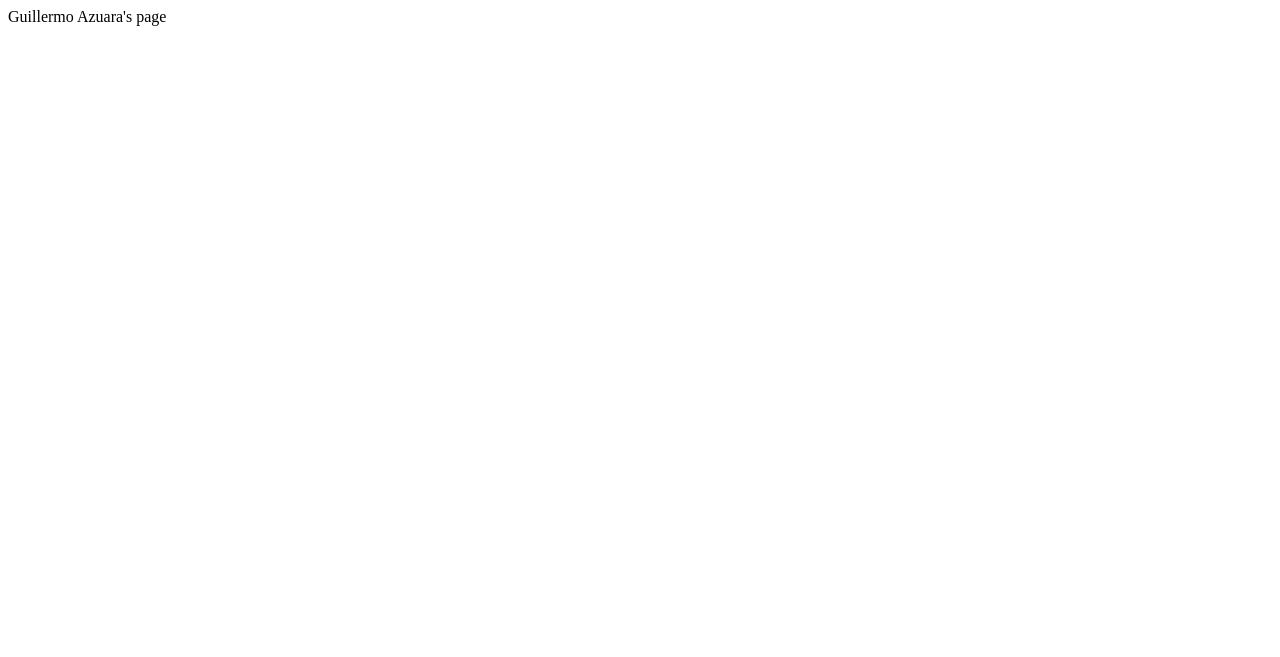
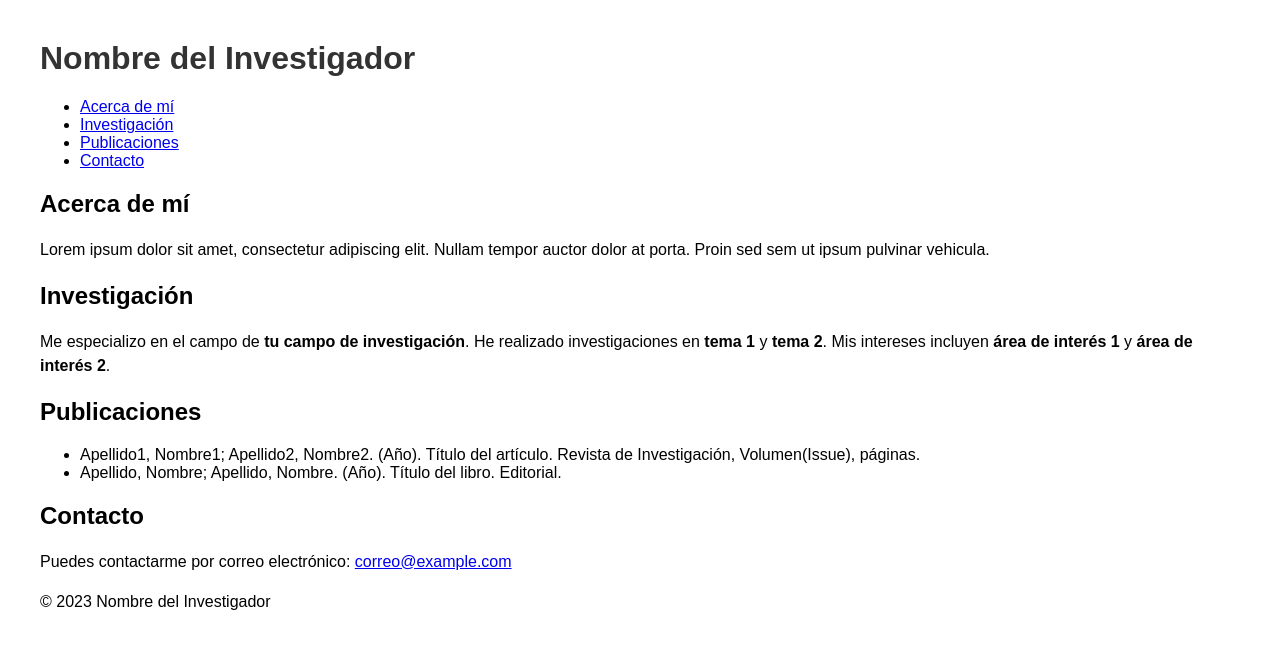
Before and after one commit to gazuara/gazuara.github.io, a plain HTML site: page index.html in a window 1280 px wide. Drawn offline with Linux system fonts and the light colour scheme.

Commit message:
Update index.html from chatgpt

```diff
--- a/index.html
+++ b/index.html
@@ -1 +1,60 @@
-Guillermo Azuara's page
+<!DOCTYPE html>
+<html>
+<head>
+    <meta charset="UTF-8">
+    <title>Nombre del Investigador</title>
+    <style>
+        body {
+            font-family: Arial, sans-serif;
+            margin: 40px;
+        }
+        h1 {
+            color: #333;
+        }
+        p {
+            line-height: 1.5;
+        }
+    </style>
+</head>
+<body>
+    <header>
+        <h1>Nombre del Investigador</h1>
+    </header>
+
+    <nav>
+        <ul>
+            <li><a href="#about">Acerca de mí</a></li>
+            <li><a href="#research">Investigación</a></li>
+            <li><a href="#publications">Publicaciones</a></li>
+            <li><a href="#contact">Contacto</a></li>
+        </ul>
+    </nav>
+
+    <section id="about">
+        <h2>Acerca de mí</h2>
+        <p>Lorem ipsum dolor sit amet, consectetur adipiscing elit. Nullam tempor auctor dolor at porta. Proin sed sem ut ipsum pulvinar vehicula.</p>
+    </section>
+
+    <section id="research">
+        <h2>Investigación</h2>
+        <p>Me especializo en el campo de <strong>tu campo de investigación</strong>. He realizado investigaciones en <strong>tema 1</strong> y <strong>tema 2</strong>. Mis intereses incluyen <strong>área de interés 1</strong> y <strong>área de interés 2</strong>.</p>
+    </section>
+
+    <section id="publications">
+        <h2>Publicaciones</h2>
+        <ul>
+            <li>Apellido1, Nombre1; Apellido2, Nombre2. (Año). Título del artículo. Revista de Investigación, Volumen(Issue), páginas.</li>
+            <li>Apellido, Nombre; Apellido, Nombre. (Año). Título del libro. Editorial.</li>
+        </ul>
+    </section>
+
+    <section id="contact">
+        <h2>Contacto</h2>
+        <p>Puedes contactarme por correo electrónico: <a href="mailto:correo@example.com">correo@example.com</a></p>
+    </section>
+
+    <footer>
+        <p>&copy; 2023 Nombre del Investigador</p>
+    </footer>
+</body>
+</html>
```
